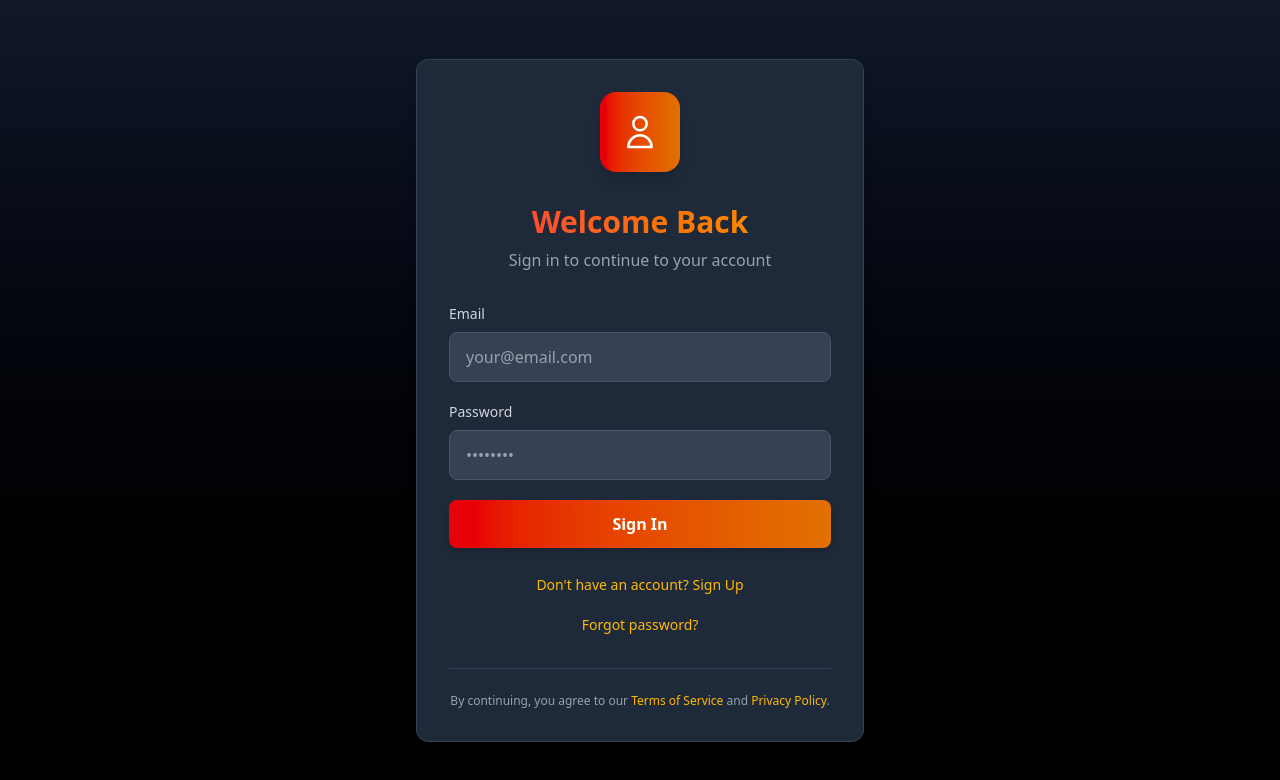
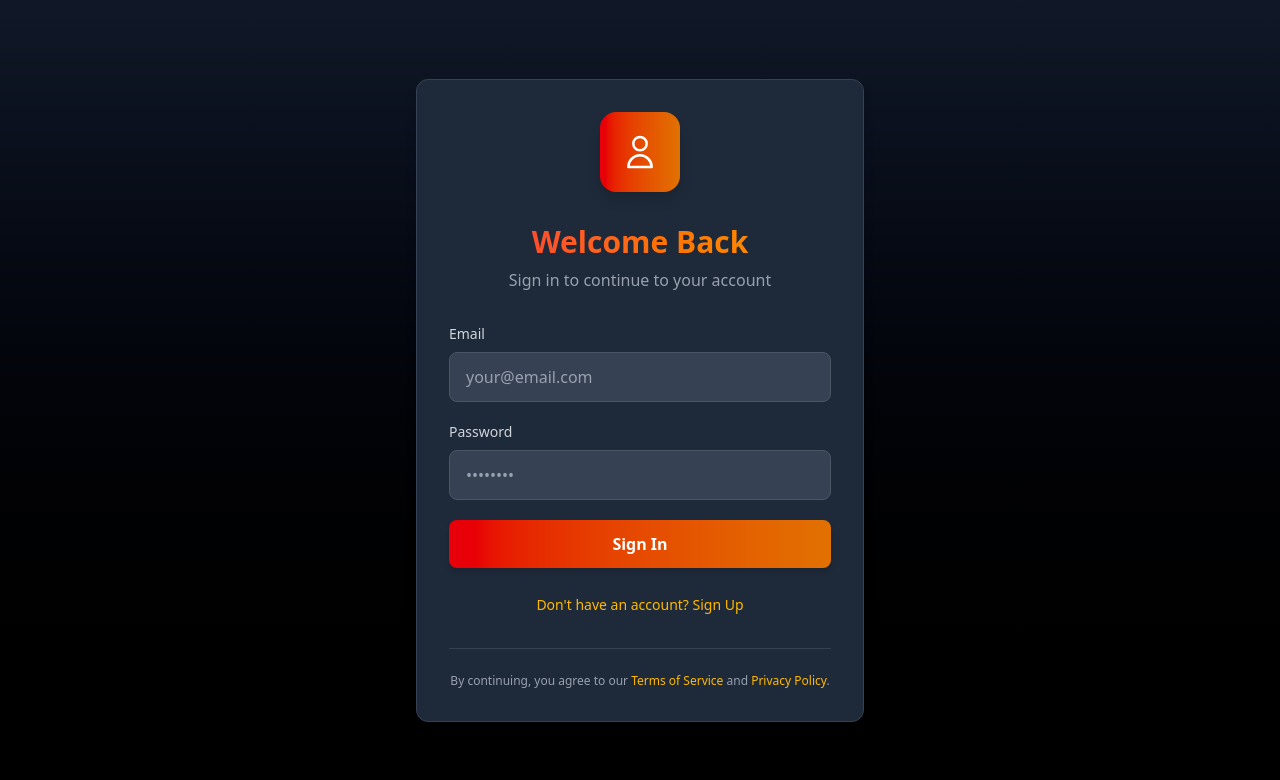
Before and after one commit to abrahamfld/stolencards, a Next.js app: page /login in a window 1280 px wide. Shown: the top 780 px of the page. Built offline with nearby package versions, Linux system fonts and the light colour scheme.

Commit message:
removed forget password link

```diff
--- a/src/app/(frontend)/login/page.tsx
+++ b/src/app/(frontend)/login/page.tsx
@@ -254,15 +254,7 @@ export default function LoginPage() {
             </button>
           </div>
 
-          {isLogin && (
-            <div className="mt-4 text-center">
-              <Link
-                href="/forgot-password"
-                className="text-sm text-amber-400 hover:text-amber-300 hover:underline transition-colors duration-200">
-                Forgot password?
-              </Link>
-            </div>
-          )}
+
 
           <div className="mt-8 border-t border-gray-700 pt-6">
             <p className="text-xs text-gray-400 text-center">
```
